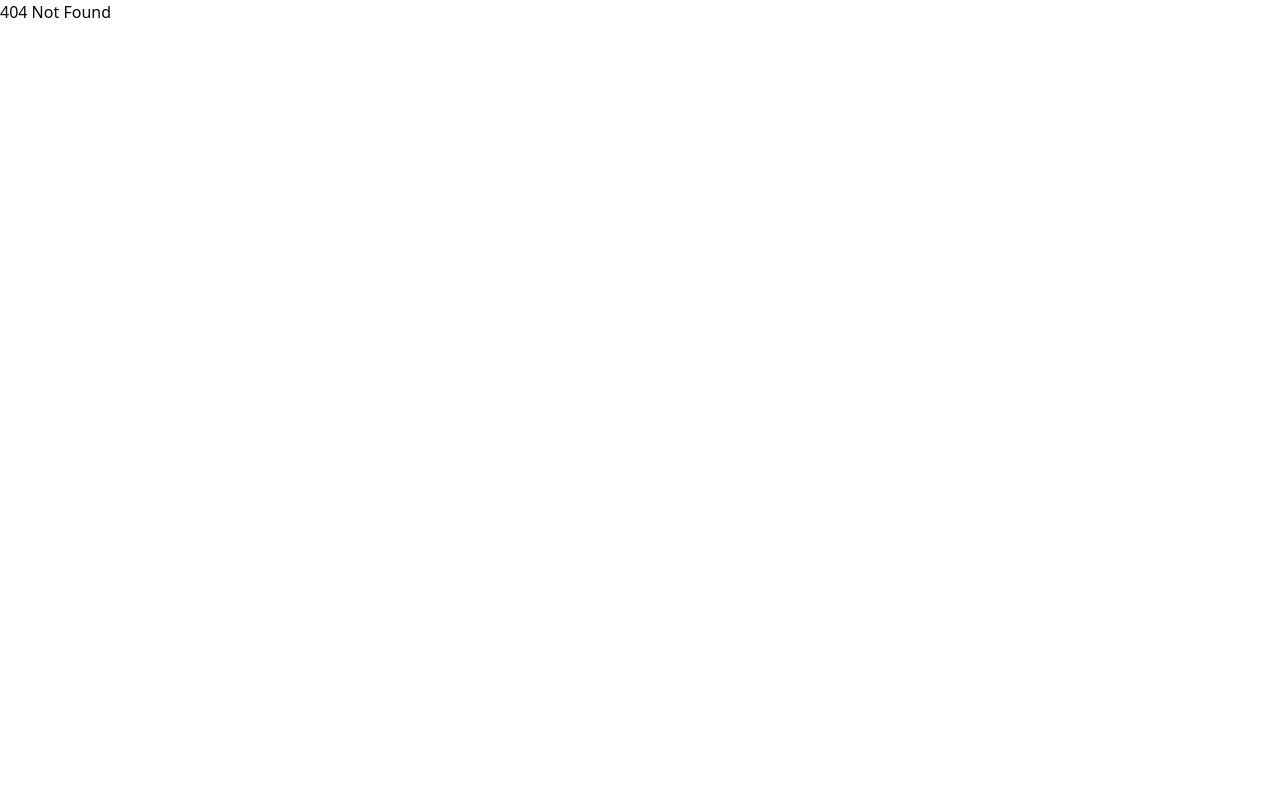
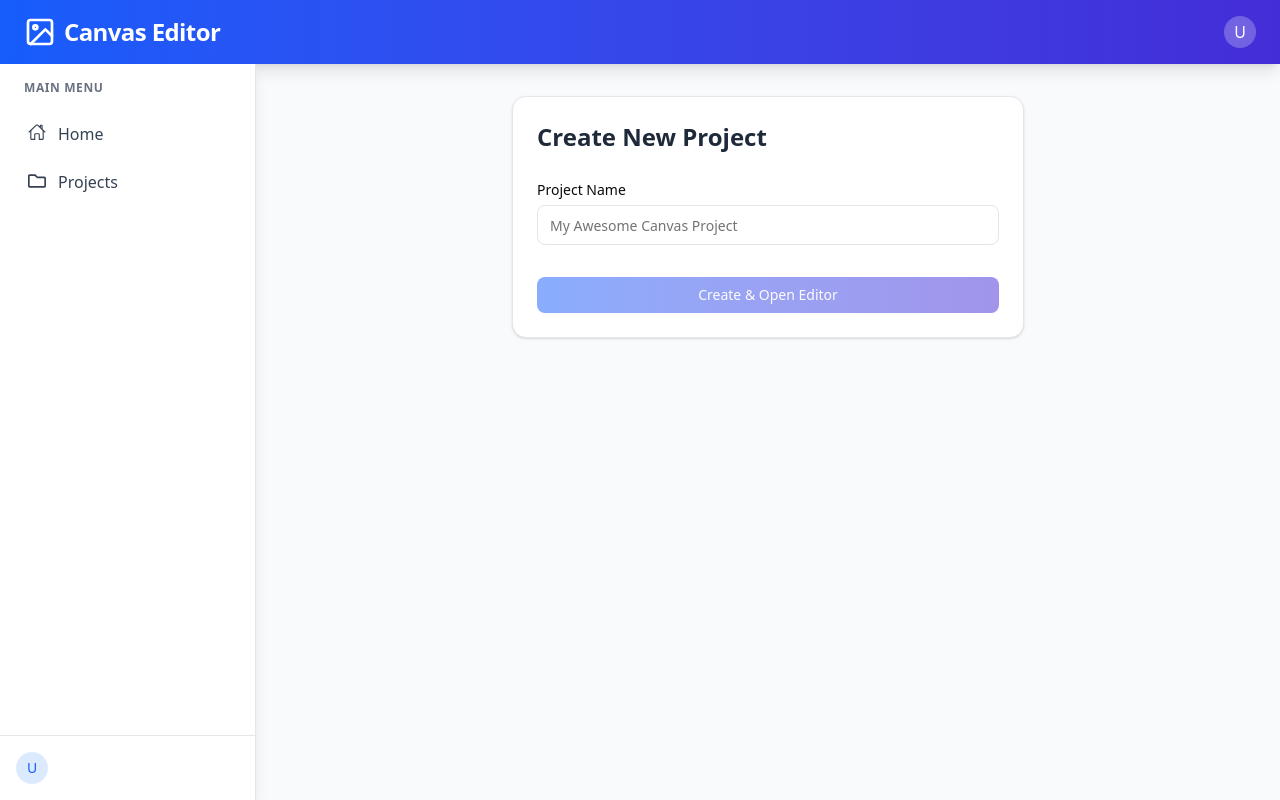
Before and after one commit to alamin147/canvas-editor, a React (Vite) app in the folder canvas-editor-client/: page /create-project in a window 1280 px wide. Before the commit this address had no page. Built offline with nearby package versions, Linux system fonts and the light colour scheme; no server answers.

Commit message:
project  creation  page

```diff
--- a/canvas-editor-client/package.json
+++ b/canvas-editor-client/package.json
@@ -17,6 +17,7 @@
     "@tailwindcss/vite": "^4.1.8",
     "class-variance-authority": "^0.7.1",
     "clsx": "^2.1.1",
+    "fabric": "^6.6.7",
     "jwt-decode": "^4.0.0",
     "lucide-react": "^0.511.0",
     "react": "^19.1.0",
@@ -33,6 +34,7 @@
   },
   "devDependencies": {
     "@eslint/js": "^9.25.0",
+    "@types/fabric": "^5.3.10",
     "@types/node": "^22.15.29",
     "@types/react": "^19.1.2",
     "@types/react-dom": "^19.1.2",
--- /dev/null
+++ b/canvas-editor-client/src/pages/project/CreateProject.tsx
@@ -0,0 +1,51 @@
+import { useState } from "react";
+import { Button } from "@/components/ui/button";
+import { useNavigate } from "react-router-dom";
+import { Input } from "@/components/ui/input";
+import { Label } from "@/components/ui/label";
+
+const CreateProject = () => {
+  const navigate = useNavigate();
+  const [projectName, setProjectName] = useState("");
+  const [isCreating, setIsCreating] = useState(false);
+
+  const handleCreateProject = () => {
+    setIsCreating(true);
+
+    setTimeout(() => {
+      setIsCreating(false);
+      navigate("/editor/new");
+    }, 1000);
+  };
+
+  return (
+    <div className="max-w-lg mx-auto p-6 bg-white rounded-xl shadow-sm border border-gray-200">
+      <h1 className="text-2xl font-bold text-gray-800 mb-6">Create New Project</h1>
+
+      <div className="space-y-4">
+        <div>
+          <Label htmlFor="projectName">Project Name</Label>
+          <Input
+            id="projectName"
+            value={projectName}
+            onChange={(e) => setProjectName(e.target.value)}
+            placeholder="My Awesome Canvas Project"
+            className="mt-1"
+          />
+        </div>
+
+        <div className="pt-4">
+          <Button
+            onClick={handleCreateProject}
+            disabled={isCreating || !projectName.trim()}
+            className="w-full bg-gradient-to-r from-blue-600 to-indigo-700 hover:from-blue-700 hover:to-indigo-800"
+          >
+            {isCreating ? "Creating..." : "Create & Open Editor"}
+          </Button>
+        </div>
+      </div>
+    </div>
+  );
+};
+
+export default CreateProject;
--- a/canvas-editor-client/src/pages/project/Project.tsx
+++ b/canvas-editor-client/src/pages/project/Project.tsx
@@ -1,7 +1,14 @@
 import { Button } from "@/components/ui/button";
 import { FiImage } from "react-icons/fi";
+import { useNavigate } from "react-router-dom";
 
 const Project = () => {
+  const navigate = useNavigate();
+
+  const handleCreateProject = () => {
+    navigate("/create-project");
+  };
+
   return (
     <div className="space-y-6">
       <div className="grid grid-cols-1 md:grid-cols-4 ">
@@ -14,7 +21,9 @@ const Project = () => {
         <div></div>
         <div></div>
         <div className="flex justify-end items-center">
-          <Button className="w-full bg-gradient-to-r from-blue-600 to-indigo-700 hover:from-blue-700 hover:to-indigo-800">
+          <Button
+            onClick={handleCreateProject}
+            className="w-full bg-gradient-to-r from-blue-600 to-indigo-700 hover:from-blue-700 hover:to-indigo-800">
             Create Project
           </Button>
         </div>
@@ -32,6 +41,7 @@ const Project = () => {
               <div
                 key={i}
                 className="p-6 hover:bg-gray-50 transition-colors cursor-pointer"
+                onClick={() => navigate(`/editor/${i}`)}
               >
                 <div className="h-32 rounded-lg bg-gradient-to-br from-blue-50 to-indigo-50 border border-gray-200 flex items-center justify-center mb-4">
                   <FiImage className="h-12 w-12 text-blue-500" />
```
Also changed, not shown: canvas-editor-client/src/main.tsx (+11 -0 lines), 1 other file (tests, documents, lock files or other folders).
